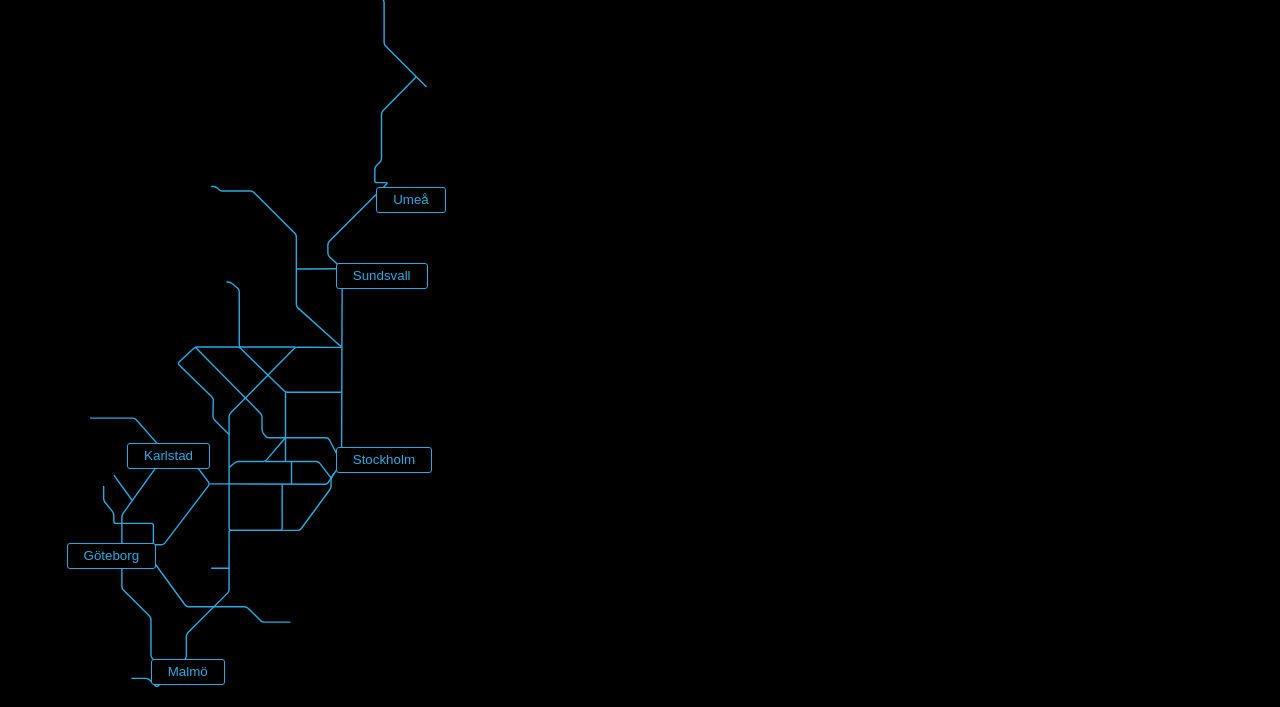
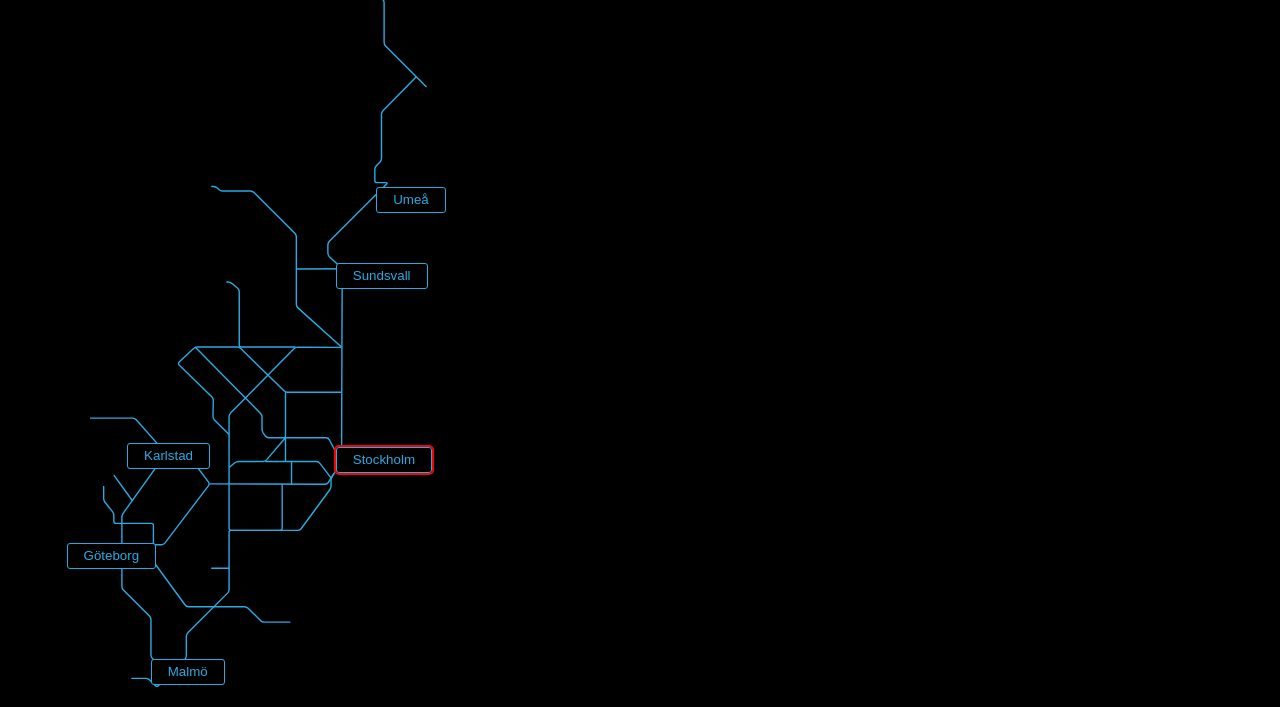
Before and after one commit to nehahirve/tweeterlator, a Gatsby site: page / in a window 1280 px wide. Shown: the part 93-800 px from the top of the page. Built offline with nearby package versions, Linux system fonts and the light colour scheme; Gatsby itself is replaced by a stand-in of ours.

Commit message:
map buttons click logic

```diff
--- a/src/components/button_list.js
+++ b/src/components/button_list.js
@@ -14,7 +14,7 @@ export default function ButtonList(props) {
         onClick={handleButtonClick}
         station={station.name}
         coordinates={station.pos}
-        currentStation={props.currentStation}
+        clickedStation={props.clickedStation}
       />
     )
   })
--- a/src/components/map.js
+++ b/src/components/map.js
@@ -6,7 +6,11 @@ export default function Map(props) {
   return (
     <div className="background-map">
       <img src={lines} alt="" />
-      <ButtonList stationList={props.stationList} onClick={props.onClick} currentStation={props.currentStation} />
+      <ButtonList
+        stationList={props.stationList}
+        onClick={props.onClick}
+        clickedStation={props.clickedStation}
+      />
     </div>
   )
 }
--- a/src/components/toggleable_button.js
+++ b/src/components/toggleable_button.js
@@ -1,15 +1,14 @@
 import React from 'react'
 
 export default function ToggleableButton(props) {
-  console.log(props)
-  if (props.currentStation === props.station) {
-
+  if (props.clickedStation === props.station) {
     return (
       <>
         <button
           style={{
             left: `${props.coordinates.x}%`,
             top: `${props.coordinates.y}%`,
+            outline: '2px solid red',
           }}
           className={`active ${props.station}`}
           onClick={props.onClick}
@@ -20,7 +19,6 @@ export default function ToggleableButton(props) {
       </>
     )
   } else {
-
     return (
       <>
         <button
--- a/src/pages/index.js
+++ b/src/pages/index.js
@@ -38,7 +38,11 @@ export default function Home() {
       </nav>
       <main>
         <section className="map-container">
-          <Map stationList={stationList} onClick={updateCurrentStation} currentStation={currentStation} />
+          <Map
+            stationList={stationList}
+            onClick={updateCurrentStation}
+            clickedStation={currentStation}
+          />
         </section>
         <section className="graph-container">
           <VisGraph station={currentStation} isOpen={graphVisible} />
```
